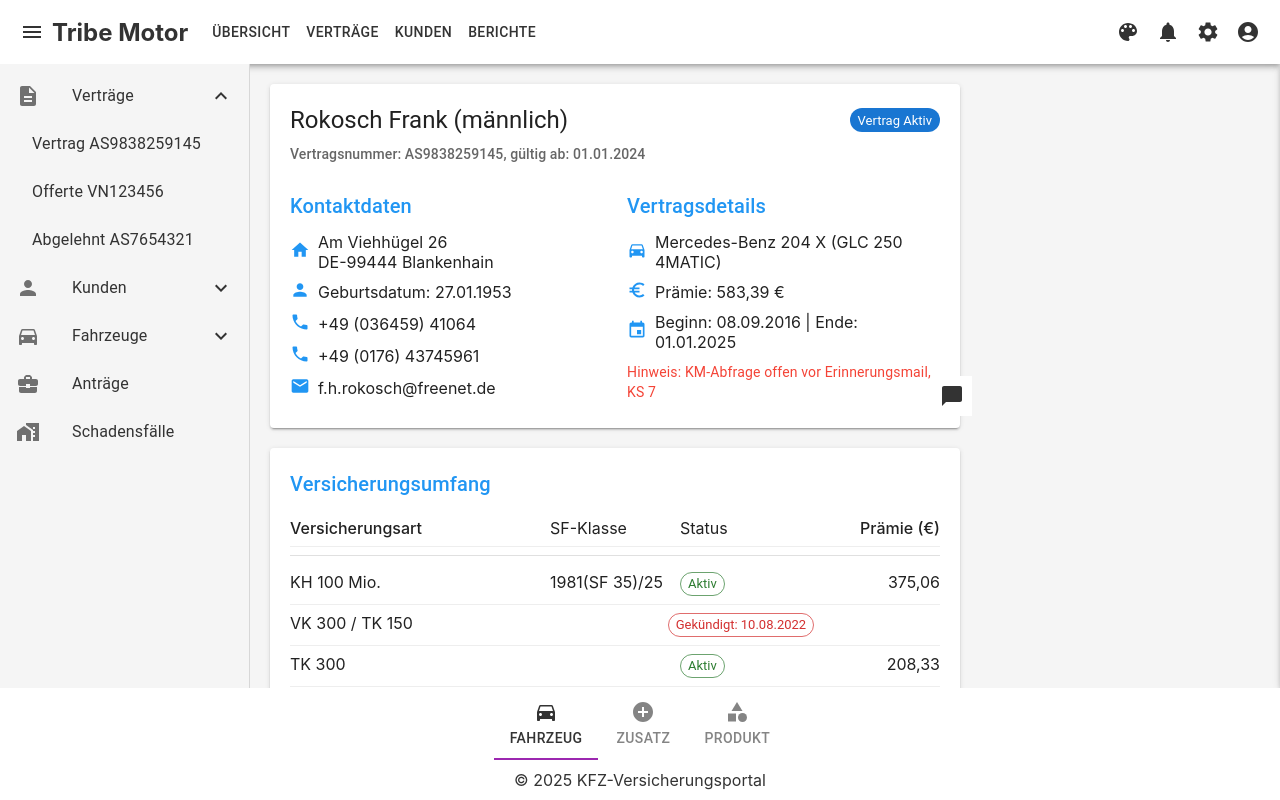
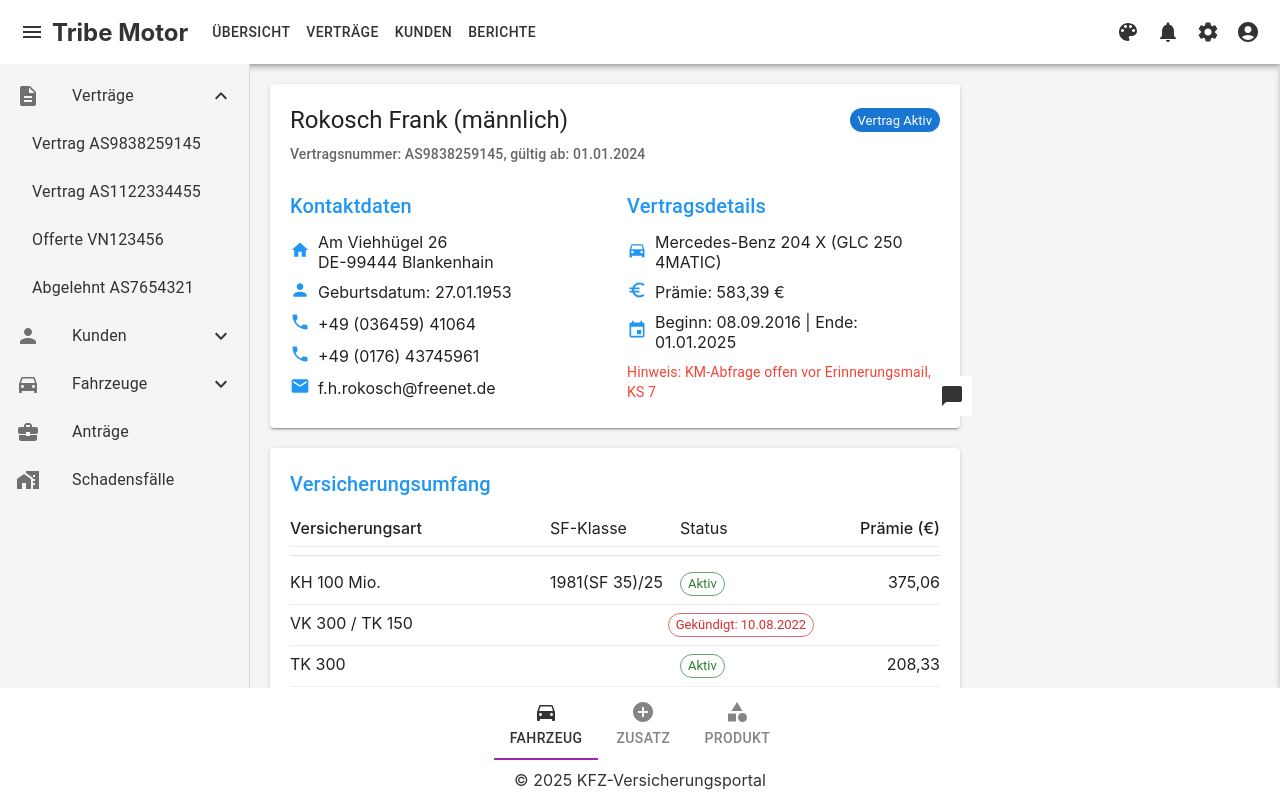
Before and after one commit to dsevenx/kfz-versicherung-portal, a React (Create React App) app: page / in a window 1280 px wide. Built offline with nearby package versions, Linux system fonts and the light colour scheme.

Commit message:
da geht was

```diff
--- a/src/components/layout/Sidebar.js
+++ b/src/components/layout/Sidebar.js
@@ -60,6 +60,13 @@ const Sidebar = () => {
               selected={selectedItem === 'AS9838259145'}
             >
               <ListItemText primary="Vertrag AS9838259145" />
+            </ListItem>
+            <ListItem
+              button
+              onContextMenu={(e) => handleContextMenu(e, 'AS1122334455')}
+              selected={selectedItem === 'AS1122334455'}
+            >
+              <ListItemText primary="Vertrag AS1122334455" />
             </ListItem>
             <ListItem button>
               <ListItemText primary="Offerte VN123456" />
```
